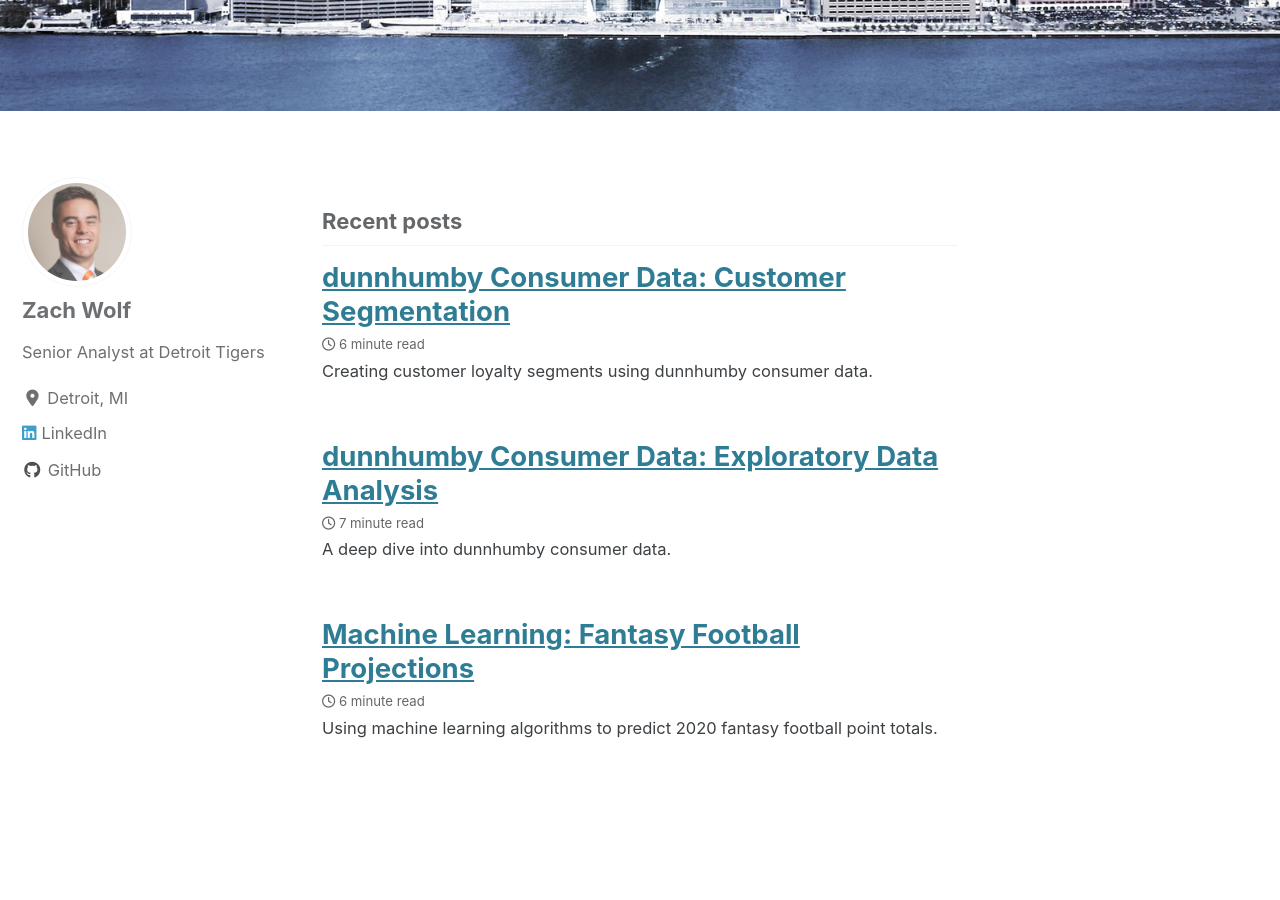
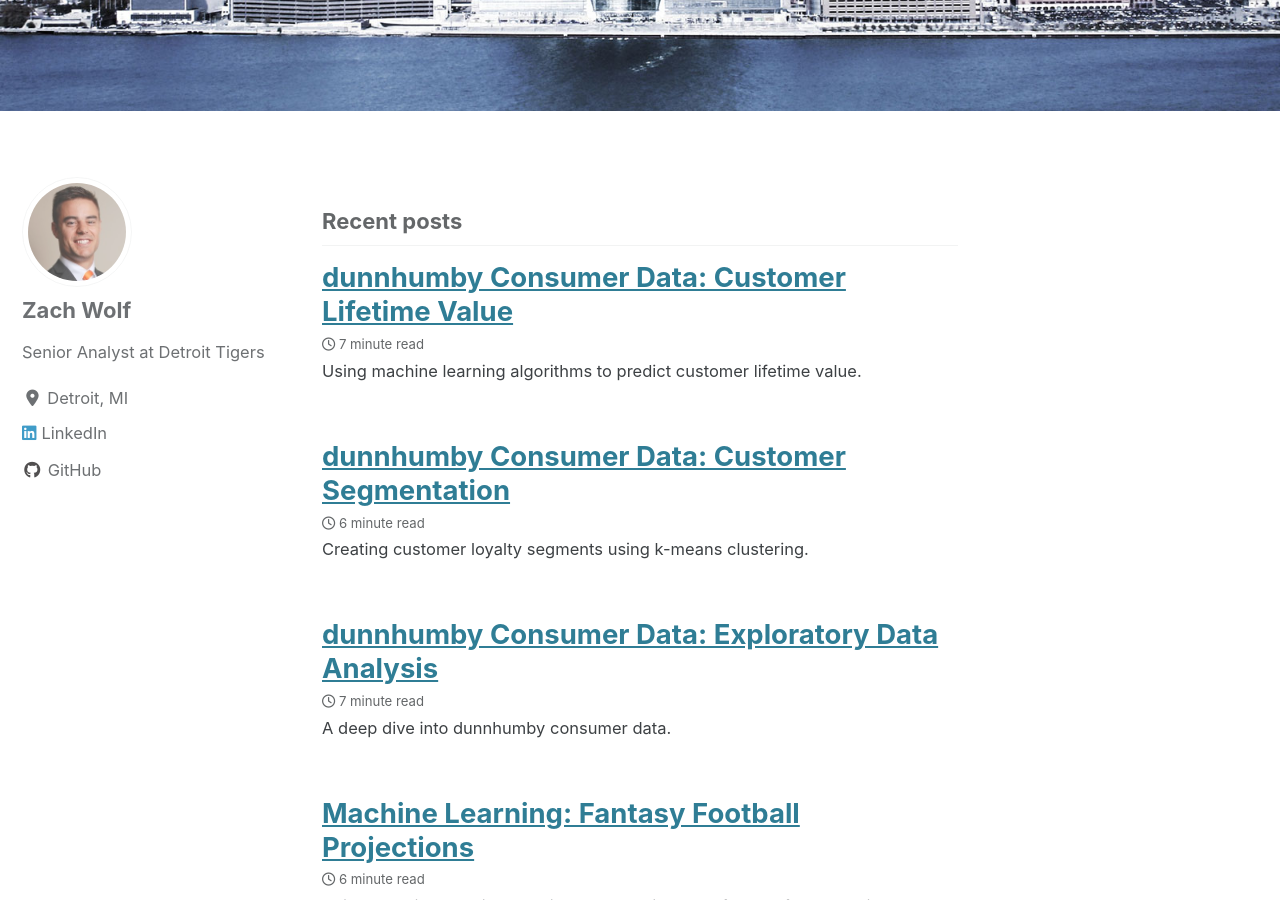
Before and after one commit to zach-wolf/zach-wolf.github.io, a Jekyll site: the page built from index.html, in a window 1280 px wide and 900 px high, scrolled down 538 px. Built offline with Jekyll 4.4.1, drawn with Linux system fonts in a browser that asks for light colours; cached includes are drawn as plain includes; nearby versions of some CDN libraries; the list of posts is cut into pages by our own code; some of the changed lines change nothing that is shown.

Commit message:
customer lifetime value post

````diff
--- a/_posts/2020-05-13-dunnhumby-segmentation.md
+++ b/_posts/2020-05-13-dunnhumby-segmentation.md
@@ -6,7 +6,7 @@ toc_min_header: 2
 toc_sticky: true
 toc_label: "Table of Contents"
 tags: [k-means clustering, machine learning, data science, customer analytics, R]
-excerpt: "Creating customer loyalty segments using dunnhumby consumer data."
+excerpt: "Creating customer loyalty segments using k-means clustering."
 header:
   image: "/images/dunnhumby/databanner.png"
 ---
--- /dev/null
+++ b/_posts/2020-05-14-dunnhumby-clv.md
@@ -0,0 +1,319 @@
+---
+title: "dunnhumby Consumer Data: Customer Lifetime Value"
+date: 2020-05-14
+toc: true
+toc_min_header: 2
+toc_sticky: true
+toc_label: "Table of Contents"
+tags: [machine learning, data science, customer analytics, R]
+excerpt: "Using machine learning algorithms to predict customer lifetime value."
+header:
+  image: "/images/dunnhumby/databanner.png"
+---
+
+## Introduction
+
+In my last post, we used k-means clustering to create [customer segments](https://zach-wolf.github.io/dunnhumby-segmentation/). Customers were grouped into these segments to be able to better meet individual customers’ needs. We specifically looked at customer loyalty which was measured using a mix of recency, frequency, and value (RFV).
+
+Next, we are going to take these customer loyalty segments, along with our transactional data, and predict **customer lifetime value**.
+
+## Customer Lifetime Value
+
+Customer lifetime value (CLV) is pretty straightforward, it’s the amount of money that a customer is expected to spend on your product(s) during their lifetime.
+
+When a business knows how much a customer is worth to them, it helps with decisions regarding customer retention. If a customer has a lifetime value of $100, then a business would not want to spend any more than that to try to keep their business. Spending more than $100 to retain this customer would result in losing money. However, if a customer has a lifetime value of $100,000, then the business may be willing to spend tens of thousands of dollars to try to retain the customer’s business.
+
+CLV can also be used with customer acquisition decisions. If you predict the CLV for a certain type of customer, then you know how much money you would be willing to spend to acquire that customer and still turn a profit.
+
+## Analytical Framework
+
+### Data Preparation
+
+The dunnhumby dataset that we have been analyzing spans 102 weeks. During the exploratory data analysis, it was found that the first 4 months of data weren’t consistent with the rest, so we have been excluding those 4 months from our analyses. That leaves us with roughly a year and a half of data.
+
+For the purposes of this project, a customer’s “lifetime” will be defined as one year (52 weeks). We will build a model to predict customer lifetime value using the 26 weeks (half of a year) immediately preceding.
+
+To do this, the feature set will be made up of all customer transactional data from weeks 24 to 50. The dependent variable our model will be trained on will be customer revenue in weeks 51 – 102 (this is how we are measuring CLV).
+
+Below is the code used to create our feature set as previously described. We will be defining customer loyalty segments for our 26-week feature set using the same method that we used in the previous Customer Segmentation post. Be sure to check it out now, if you haven’t already.
+
+```r
+trans_26wk <- transaction_data[transaction_data$WEEK_NO >= 24 & transaction_data$WEEK_NO <= 50,]
+trans_52wk <- transaction_data[transaction_data$WEEK_NO >= 51,]
+
+# RFV for 26wk data
+
+# Recency
+max_day <- max(trans_26wk$DAY)
+
+recency_table_26wk <- trans_26wk %>%
+  group_by(household_key) %>%
+  summarise(MaxPurchaseDate = max(DAY),
+            Recency = max_day - max(DAY))
+
+# recency plot
+ggplot(data=recency_table_26wk, aes(x=Recency)) +
+  geom_histogram()
+
+# kmeans cluster into 4 groups
+set.seed(1234)
+recency_k <- kmeans(recency_table_26wk$Recency, centers = 4)
+recency_table_26wk$Cluster <- recency_k$cluster
+recency_table_26wk$Score <- ifelse(recency_table_26wk$Cluster==1,1,
+                              ifelse(recency_table_26wk$Cluster==3,2,
+                                     ifelse(recency_table_26wk$Cluster==4,3,4)))
+
+
+# Frequency
+frequency_table_26wk <- trans_26wk %>%
+  group_by(household_key) %>%
+  summarise(Frequency = length(unique(BASKET_ID)))
+
+# frequency plot
+ggplot(data=frequency_table_26wk, aes(x=Frequency)) +
+  geom_histogram()
+
+# kmeans cluster into 4 groups
+set.seed(1234)
+frequency_k <- kmeans(frequency_table_26wk$Frequency, centers = 4)
+frequency_table_26wk$Cluster <- frequency_k$cluster
+frequency_table_26wk$Score <- ifelse(frequency_table_26wk$Cluster==3,1,
+                                     ifelse(frequency_table_26wk$Cluster==4,2,
+                                            ifelse(frequency_table_26wk$Cluster==1,3,4)))
+
+
+# Revenue
+revenue_table_26wk <- trans_26wk %>%
+  group_by(household_key) %>%
+  summarise(Revenue = sum(REVENUE))
+
+# revenue plot
+ggplot(data=revenue_table_26wk, aes(x=Revenue)) +
+  geom_histogram()
+
+# kmeans cluster into 4 groups
+set.seed(1234)
+revenue_k <- kmeans(revenue_table_26wk$Revenue, centers = 4)
+revenue_table_26wk$Cluster <- revenue_k$cluster
+revenue_table_26wk$Score <- ifelse(revenue_table_26wk$Cluster==3,1,
+                              ifelse(revenue_table_26wk$Cluster==4,2,
+                                     ifelse(revenue_table_26wk$Cluster==1,3,4)))
+
+
+# Customer Profiles
+customer_profiles_26wk <- cbind(recency_table_26wk$household_key,
+                           recency_table_26wk$Recency,
+                           recency_table_26wk$Score,
+                           frequency_table_26wk$Frequency,
+                           frequency_table_26wk$Score,
+                           revenue_table_26wk$Revenue,
+                           revenue_table_26wk$Score)
+customer_profiles_26wk <- as.data.frame(customer_profiles_26wk)
+colnames(customer_profiles_26wk) <- c("household_key",
+                                 "Recency",
+                                 "RecencyCluster",
+                                 "Frequency",
+                                 "FrequencyCluster",
+                                 "Revenue",
+                                 "RevenueCluster")
+customer_profiles_26wk$household_key <- as.character(customer_profiles_26wk$household_key)
+customer_profiles_26wk$Recency <- as.numeric(as.character(customer_profiles_26wk$Recency))
+customer_profiles_26wk$RecencyCluster <- as.numeric(as.character(customer_profiles_26wk$RecencyCluster))
+customer_profiles_26wk$Frequency <- as.numeric(as.character(customer_profiles_26wk$Frequency))
+customer_profiles_26wk$FrequencyCluster <- as.numeric(as.character(customer_profiles_26wk$FrequencyCluster))
+customer_profiles_26wk$Revenue <- as.numeric(as.character(customer_profiles_26wk$Revenue))
+customer_profiles_26wk$RevenueCluster <- as.numeric(as.character(customer_profiles_26wk$RevenueCluster))
+
+customer_profiles_26wk$OverallScore <- customer_profiles_26wk$RecencyCluster + customer_profiles_26wk$FrequencyCluster + customer_profiles_26wk$RevenueCluster
+
+scores <- customer_profiles_26wk %>%
+  group_by(OverallScore) %>%
+  summarise(Count = n(),
+            Recency = mean(as.numeric(as.character(Recency))),
+            Frequency = mean(as.numeric(as.character(Frequency))),
+            Revenue = mean(as.numeric(as.character(Revenue))))
+
+customer_profiles_26wk$ScoreGroup <- ifelse(
+  customer_profiles_26wk$OverallScore <= 5, "Low-Value",
+  ifelse(customer_profiles_26wk$OverallScore > 5 & customer_profiles_26wk$OverallScore <= 8, "Mid-Value", "High-Value")
+)
+
+# Find next 52wk customer clv (revenue)
+customer_clv_52wk <- trans_52wk %>%
+  group_by(household_key) %>%
+  summarise(Revenue52wk = sum(REVENUE))
+
+# Join 26wk features to 52wk clv
+customer_clv_big <- left_join(customer_profiles_26wk,
+                              customer_clv_52wk,
+                              by = "household_key")
+customer_clv_big$Revenue52wk <- ifelse(is.na(customer_clv_big$Revenue52wk),0,customer_clv_big$Revenue52wk)
+```
+
+Now that we have our feature set ready to go, let’s take a look at the relationship between customer loyalty scores and customer lifetime value.
+
+```r
+# plot relationship between loyalty score and revenue
+ggplot(data = customer_clv_big, aes(x = OverallScore, y = Revenue52wk)) +
+  geom_point() +
+  scale_x_continuous(breaks = seq(3,12,1)) +
+  geom_smooth(method = "lm", formula = y~x) +
+  labs(title = "Customer Loyalty vs CLV",
+       x = "Customer Loyalty Score",
+       y = "52wk Revenue") +
+  theme(plot.title = element_text(hjust = 0.5, size = 24),
+        axis.title = element_text(size = 20),
+        axis.text = element_text(size = 14))
+```
+
+<img src="{{ site.url }}{{ site.baseurl}}/images/dunnhumby/clv/loyalty-vs-clv.png" alt="">
+
+As would be expected, there is a clear positive relationship between customer loyalty scores and customer lifetime value.
+
+The ScoreGroup column in the feature set will need to be transformed into dummy variables.
+
+```r
+# dummy columns for score groups
+dummy_cols <- dummy(customer_clv_big$ScoreGroup)
+dummy_cols <- as.data.frame(dummy_cols)
+customer_clv_big <- cbind(customer_clv_big,dummy_cols)
+```
+
+The last step before building our model is creating Customer Lifetime Value segments with our dependent variable, similar to the way we created segments for recency, frequency, and value. There will be 3 CLV segments: High-Value, Mid-Value, Low-Value.
+
+```r
+# Define CLV segments
+set.seed(1234)
+clv_clusters <- kmeans(customer_clv_big$Revenue52wk, centers = 3)
+customer_clv_big$clvCluster <- clv_clusters$cluster
+customer_clv_big$clvCluster <- ifelse(customer_clv_big$clvCluster==3, 1,
+                                      ifelse(customer_clv_big$clvCluster==1,2,3))
+customer_clv_big$clvCluster <- as.factor(customer_clv_big$clvCluster)
+```
+
+By doing this we will have two options for a dependent variable which will allow us to build two separate CLV models. One model will predict the CLV in dollars, and the other will predict the CLV segment.
+
+### Building the Model
+
+#### CLV in $$$
+
+The first model will predict CLV in dollars. For this model, “Revenue52wk” will be used as the dependent variable.
+
+Before splitting the data into a training and test set, the columns “household_key” and “ScoreGroup” should be dropped from our feature set (household_key is a unique identifier and ScoreGroup has been transformed into dummy variables).
+
+```r
+# drop household ScoreGroup in feature set
+customer_clv_feature <- customer_clv_big[, -which(names(customer_clv_big) %in% c("household_key","ScoreGroup","clvCluster"))]
+```
+
+Now we can split the feature set into a training and test set. A 75/25 split will be implemented.
+
+```r
+set.seed(1234)
+# split into test and train set
+index <- createDataPartition(customer_clv_feature$Revenue52wk, p = 0.75, list = FALSE)
+
+# training set
+train_clv <- customer_clv_feature[index, ]
+
+# test set
+test_clv <- customer_clv_feature[-index, ]
+```
+
+With the training and test sets now established, we can start building and comparing different models via the caret package. I will compare the performances of random forest, multiple linear regression, and neural network models.
+
+```r
+train_control <- trainControl(method="repeatedcv", repeats=3)
+
+# Train a model
+model_clv <- train(train_clv[, -which(names(train_clv) %in% c("Revenue52wk"))],
+                   train_clv[, "Revenue52wk"],
+                   method = 'lm',
+                   family = "response",
+                   trControl = train_control)
+```
+
+(Above is the code for building the multiple linear regression model, which performed the best. I’ll go into further detail on performances in the Results section.)
+
+#### CLV Segments
+
+The second model will predict CLV segments by using “clvCluster” as the dependent variable. The code for building this model is very similar to the first model. Since this is a classification model rather than regression, I will compare performances across xgBoost, random forest, k-nearest neighbors, and neural network models.
+
+```r
+# drop household ScoreGroup in feature set
+customer_clv_clust_feature <- customer_clv_big[, -which(names(customer_clv_big) %in% c("household_key","ScoreGroup","Revenue52wk"))]
+
+set.seed(1234)
+# split into test and train set
+index <- createDataPartition(customer_clv_clust_feature$clvCluster, p = 0.75, list = FALSE)
+
+# training set
+train_clv_clust <- customer_clv_clust_feature[index, ]
+
+# test set
+test_clv_clust <- customer_clv_clust_feature[-index, ]
+
+train_control <- trainControl(method="repeatedcv", repeats=3)
+
+# Train a model
+model_clv_clust <- train(train_clv_clust[, -which(names(train_clv_clust) %in% c("clvCluster"))],
+                         train_clv_clust[, "clvCluster"],
+                         method = 'xgbTree',
+                         trControl = train_control)
+```
+
+(Above is the code for building the neural network model, which performed the best.)
+
+## Results
+
+#### CLV in $$$
+
+Model performance for predicting CLV in dollars:
+
+| Model     | RMSE      | R-squared     |
+| --------- | :-------: | :-----------: |
+| Random Forest     | $1619.71      | 0.64     |
+| Multiple Linear Regression     | $1514.14      | 0.68     |
+| Neural Network     | $1520.01      | 0.68     |
+
+I selected the multiple linear regression model because it just slightly outperformed the neural network.
+
+Here is how the model did with predicting on the test set.
+
+```r
+predictions_clv <- predict(object = model_clv,
+                           test_clv[, -which(names(test_clv) %in% c("Revenue52wk"))])
+actuals_preds <- data.frame(cbind(actuals=test_clv$Revenue52wk, predicteds=predictions_clv))
+correlation_accuracy <- cor(actuals_preds)
+correlation_accuracy[1,2]^2
+rmse(test_clv$Revenue52wk, predictions_clv)
+```
+
+The model had an RMSE of $1482.27 and an R-squared of 0.66 on the test set dataset.
+
+#### CLV Segments
+
+Model performance for predicting CLV segments:
+
+| Model     | Accuracy      |
+| --------- | :-------:     |
+| xgBoost   | 0.81  |
+| Random Forest | 0.80  |
+| K-Nearest Neighbors   | 0.79  |
+| Neural Network  | 0.81  |
+
+The xgBoost model and neural network had the same accuracy on the training set. However, I selected the neural network model because it performed better on the test set.
+
+Here is how the model did with predicting on the test set.
+
+```r
+predictions_clv_clust <- predict(model_clv_clust,test_clv_clust[, -which(names(test_clv_clust) %in% c("clvCluster"))])
+
+confusionMatrix(predictions_clv_clust,test_clv_clust$clvCluster)
+```
+
+The neural network model had an accuracy of 0.80 on the test set. In terms of sensitivity, predicting Low-Value customers was 0.93, Mid-Value was 0.59, and High-Value was 0.53. (The xgBoost model also had an accuracy of 0.80 on the test set, but its sensitivity was noticeably worse.)
+
+## What’s Next?
+
+Now that we have a way of identifying our customers with high lifetime value, we are going to want to make sure that we retain them. So, next we will build a model to predict which customers are in danger of churning.
````
Also changed, not shown: images/dunnhumby/clv/loyalty-vs-clv.png (added).
